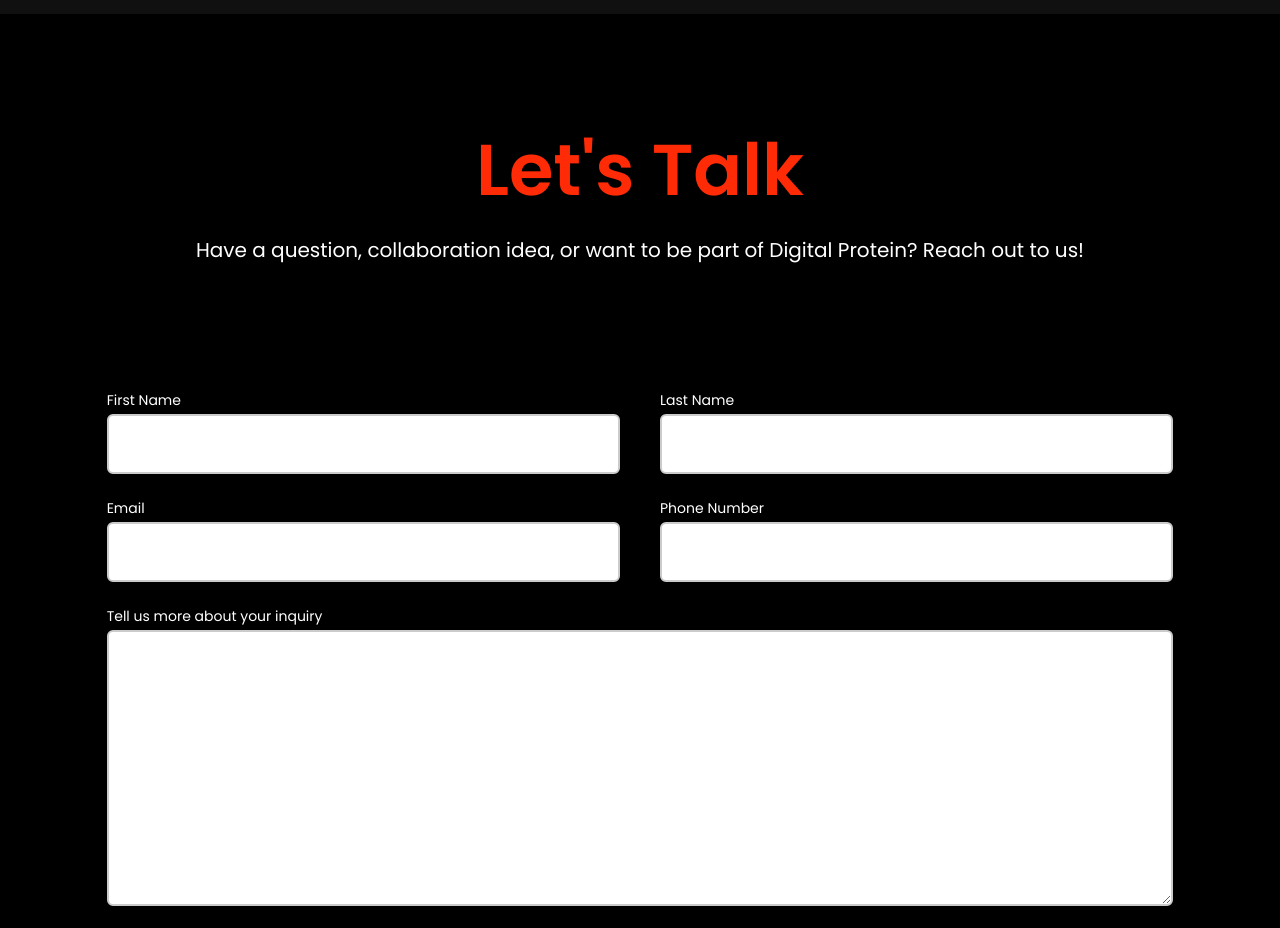
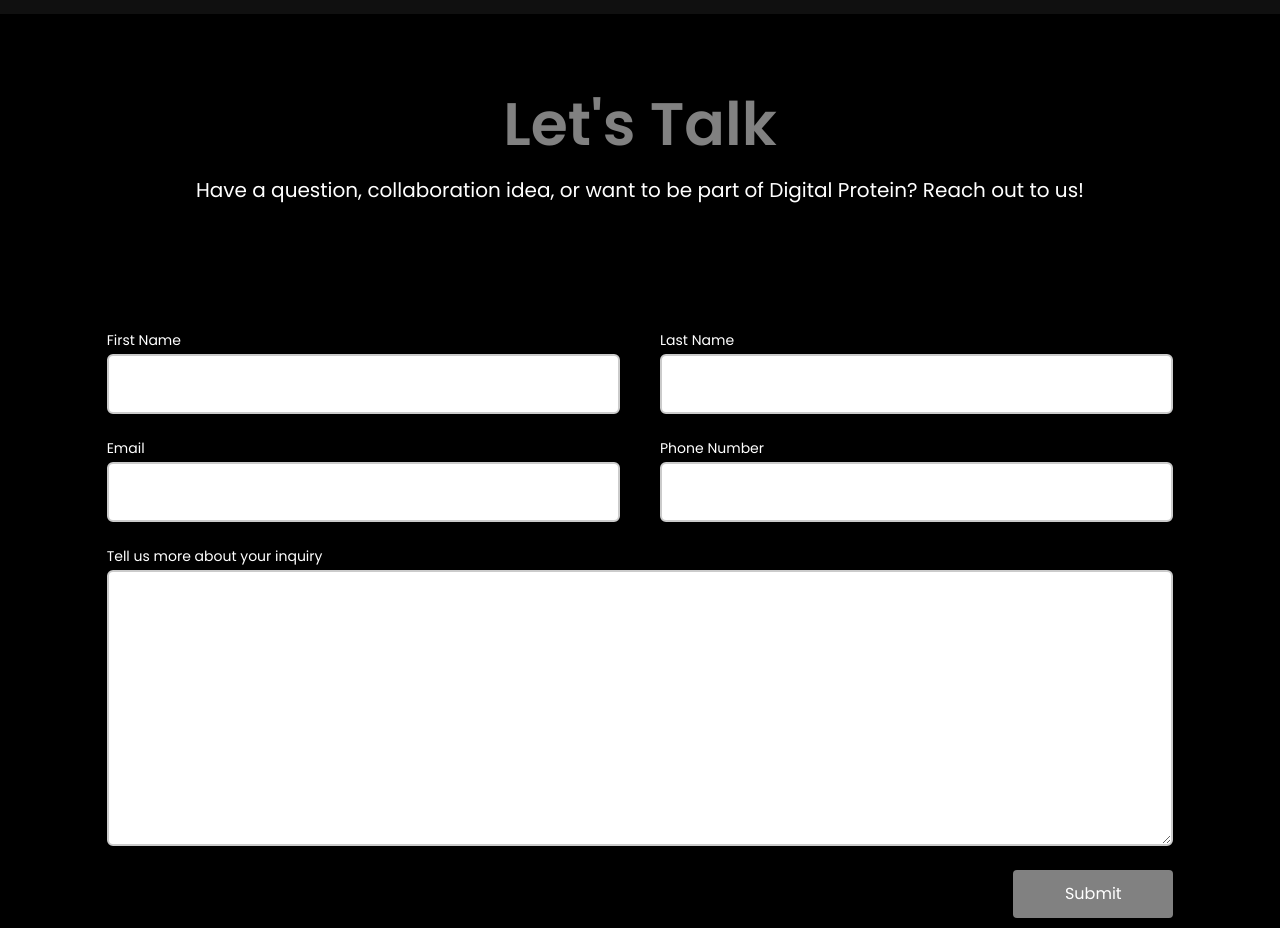
Before and after one commit to digital-protein/digital-protein, a Next.js app: page /contact in a window 1280 px wide. Shown: the part 102-1030 px from the top of the page. Built offline with nearby package versions, Linux system fonts and the light colour scheme.

Commit message:
update pages

```diff
--- a/pages/contact.tsx
+++ b/pages/contact.tsx
@@ -40,12 +40,12 @@
 
             <Navbar />
 
-            <div className='w-full h-auto flex flex-col gap-6 items-center justify-center mt-10 mb-20'>
+            <div className='w-full h-auto flex flex-col gap-6 items-center justify-center mb-20'>
 
                 <div className='flex flex-col items-center justify-center w-full h-auto'>
 
-                    <div className='flex flex-col w-10/12 h-auto justify-center items-center text-center gap-6 my-20'>
-                        <h1 className='md:text-7xl text-4xl font-extrabold text-[#FF2B06]'>Let's Talk</h1>
+                    <div className='flex flex-col w-10/12 h-auto justify-center items-center text-center gap-4 my-20'>
+                        <h1 className='md:text-6xl text-4xl font-extrabold text-[#818181]'>Let's Talk</h1>
                         <div className=' text-[#ffffff] md:text-xl text-base font-light md:leading-loose leading-6'>Have a question, collaboration idea, or want to be part of Digital Protein? Reach out to us!</div>
                     </div>
                     <form className='w-10/12 flex flex-col gap-6 py-10' onSubmit={handleSubmit(onSubmit)}>
@@ -76,7 +76,7 @@
                             </div>
                         </div>
                         <div className='flex flex-row gap-4 w-full h-auto justify-end'>
-                            <button type='submit' className='w-40 h-12 rounded flex items-center justify-center px-4 py-2 bg-[#FF2B06] text-white' disabled={submitting}>{submitting ? 'Submitting...' : 'Submit'}</button>
+                            <button type='submit' className='w-40 h-12 rounded flex items-center justify-center px-4 py-2 bg-[#818181] text-white' disabled={submitting}>{submitting ? 'Submitting...' : 'Submit'}</button>
                         </div>
                         {submitSuccess && <p className="text-green-600">Form submitted successfully!</p>}
                     </form>
--- a/pages/our-team.tsx
+++ b/pages/our-team.tsx
@@ -32,13 +32,16 @@
 
             <Navbar />
 
-            <div className='w-full h-auto flex flex-col gap-6 items-center justify-center mt-10 mb-20'>
+            <div className='w-full h-auto flex flex-col gap-6 items-center justify-center mb-20'>
 
-                <h1 className='md:text-5xl text-base font-bold text-white my-6 text-center'>Meet Our Team</h1>
+                <div className='flex flex-col items-center justify-center w-full h-auto'>
 
-                <div className='md:w-10/12 w-11/12 h-auto flex md:flex-row flex-col items-center justify-center gap-8'>
+                    <div className='flex flex-col w-10/12 h-auto justify-center items-center text-center gap-4 my-20'>
+                        <h1 className='md:text-6xl text-4xl font-extrabold text-[#818181]'>Meet Our Team</h1>
+                        <div className=' text-[#ffffff] md:text-xl text-base font-light md:leading-loose leading-6'>Have a question, collaboration idea, or want to be part of Digital Protein? Reach out to us!</div>
+                    </div>
 
-                    <div className='w-full h-auto flex flex-row flex-wrap items-center justify-between'>
+                    <div className='w-10/12 h-auto flex flex-row flex-wrap items-center justify-between'>
 
                         {teams.map((item, index) => (
                             <div key={index} className='w-96 flex flex-col gap-4'>
@@ -47,7 +50,7 @@
                                     <Link href={`/our-team/${item.link}`}>
                                         <span className='text-xl font-bold text-white transition-all hover:underline cursor-pointer'>{item.name}</span>
                                     </Link>
-                                    <span className='text-lg text-[#FF2B06] cursor-pointer'>{item.position}</span>
+                                    <span className='text-lg text-[#818181] cursor-pointer'>{item.position}</span>
                                 </div>
                             </div>
                         ))}
```
